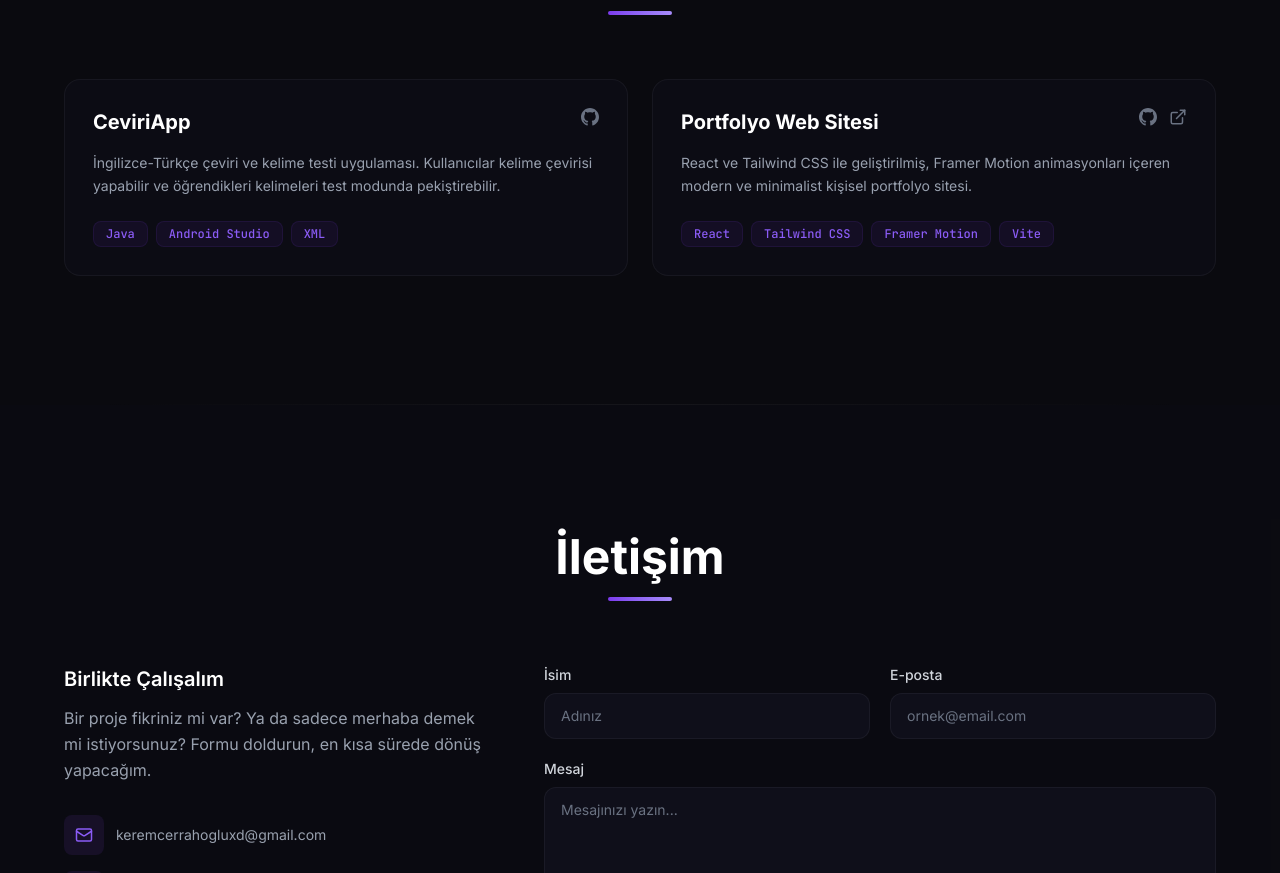
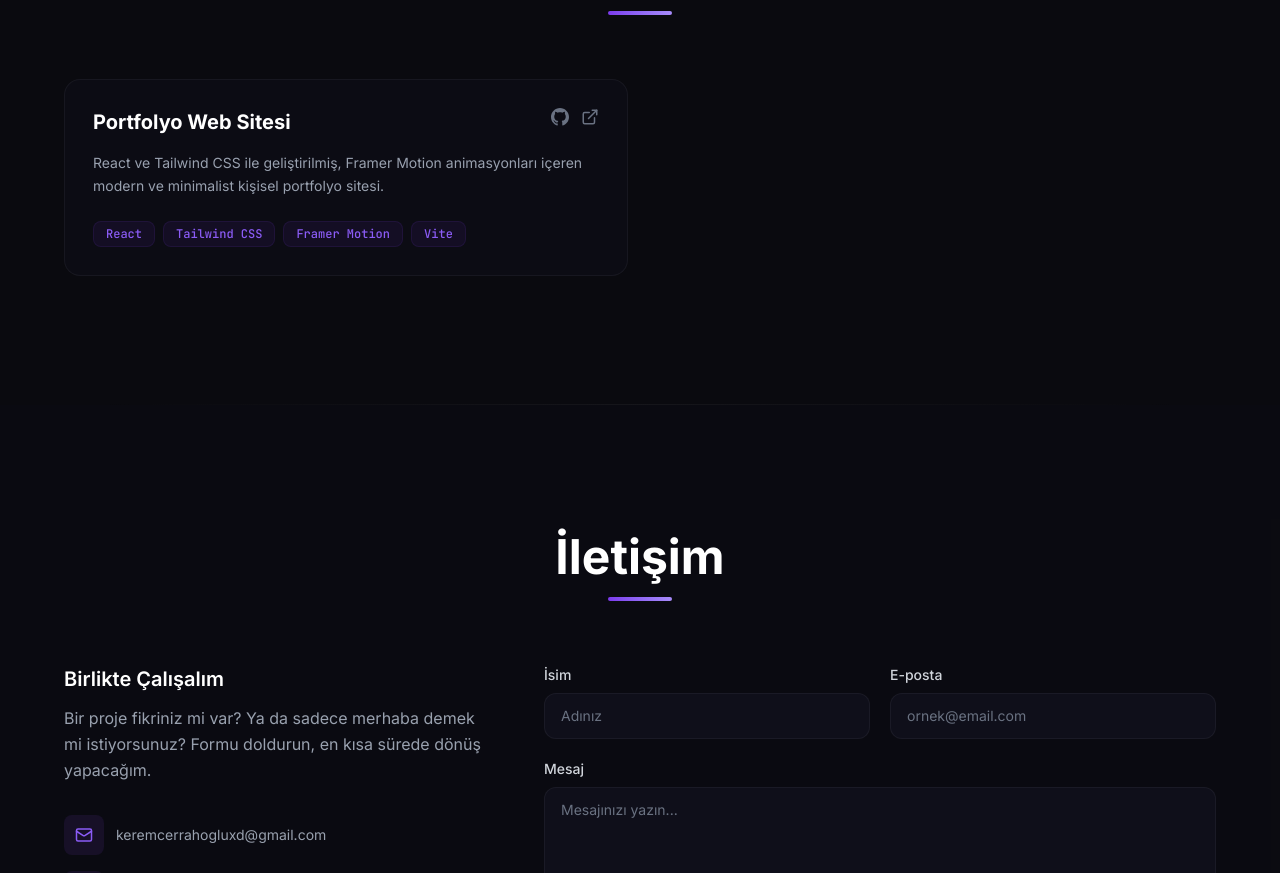
Before and after one commit to loxiwwxd/Portfolyo, a React (Vite) app: page / in a window 1280 px wide. Shown: the part 2276-3149 px from the top of the page. Built offline with nearby package versions, Linux system fonts and the light colour scheme.

Commit message:
CeviriApp projesi kaldirildi

```diff
--- a/src/data.js
+++ b/src/data.js
@@ -24,13 +24,6 @@ export const skills = [
 
 export const projects = [
   {
-    title: "CeviriApp",
-    description: "İngilizce-Türkçe çeviri ve kelime testi uygulaması. Kullanıcılar kelime çevirisi yapabilir ve öğrendikleri kelimeleri test modunda pekiştirebilir.",
-    tags: ["Java", "Android Studio", "XML"],
-    github: "https://github.com/loxiwwxd/CeviriApp",
-    live: null,
-  },
-  {
     title: "Portfolyo Web Sitesi",
     description: "React ve Tailwind CSS ile geliştirilmiş, Framer Motion animasyonları içeren modern ve minimalist kişisel portfolyo sitesi.",
     tags: ["React", "Tailwind CSS", "Framer Motion", "Vite"],
```
